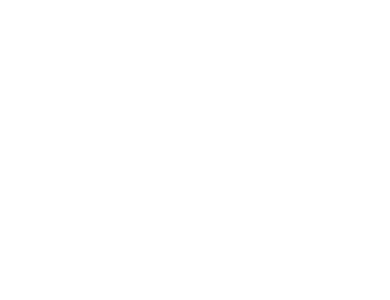
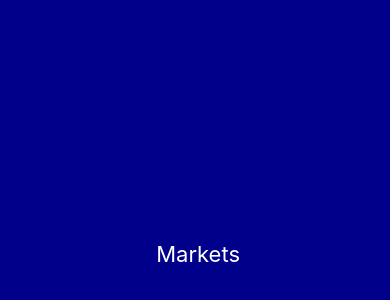
Before and after one commit to rodrigocoe1/luz-garoto, a React Native app: screen / in a window 390 px wide. Shown: the part 160-460 px from the top of the page. Built offline with nearby package versions, Linux system fonts and the light colour scheme.

Commit message:
começando a estilizar

```diff
--- a/App.js
+++ b/App.js
@@ -3,23 +3,31 @@
 import styled from 'styled-components/native';
 export default function App() {
   return (
-    <SafeAreaView style= {StyleSheet.container}>
+    <SafeAreaView style={styles.container}>
+      <View style={styles.titleWrapper}>
+        <Text style={styles.text}> Markets</Text>
+      </View>
+      <View style={styles.divider}>
 
+      </View>
     </SafeAreaView>
   );
 }
-
-const styles =StyleSheet.create({
+const styles = StyleSheet.create({
   container: {
     flex: 1,
-    backgroundColor: '#000',
+    backgroundColor: '#00008B',
     alignItems: 'center',
-    justifyContent: 'center'
+    justifyContent: 'center',
   },
-  divider: {
+  text:{
+    color: 'white',
+    fontSize: '22px'
+  },
+  divider:{
     height: StyleSheet.hairlineWidth,
-    backgroundColor: "#fff",
+    backgroundColor: "#f2fff",
     marginHorizontal: 16,
     marginTop: 16,
   }
-})
+});
```
Also changed, not shown: components/ListItem.js (added, +43 -0 lines).
